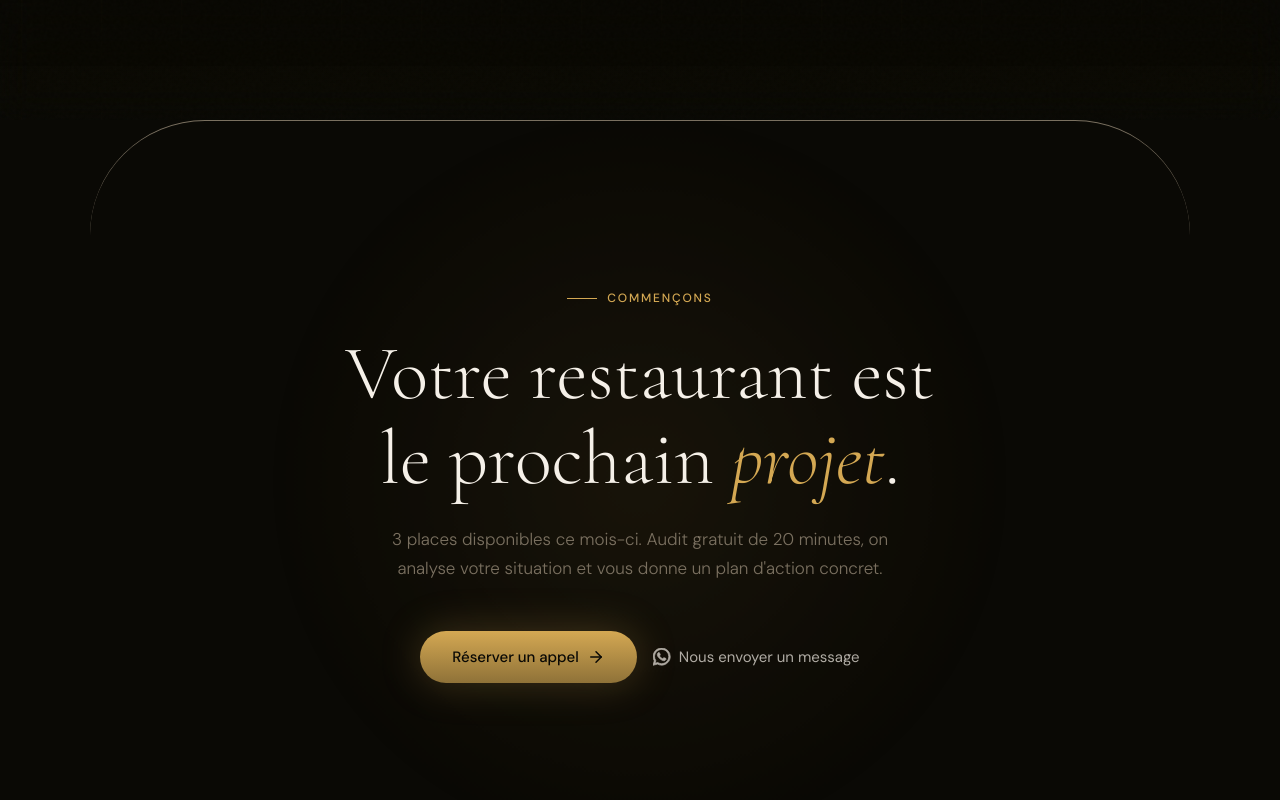
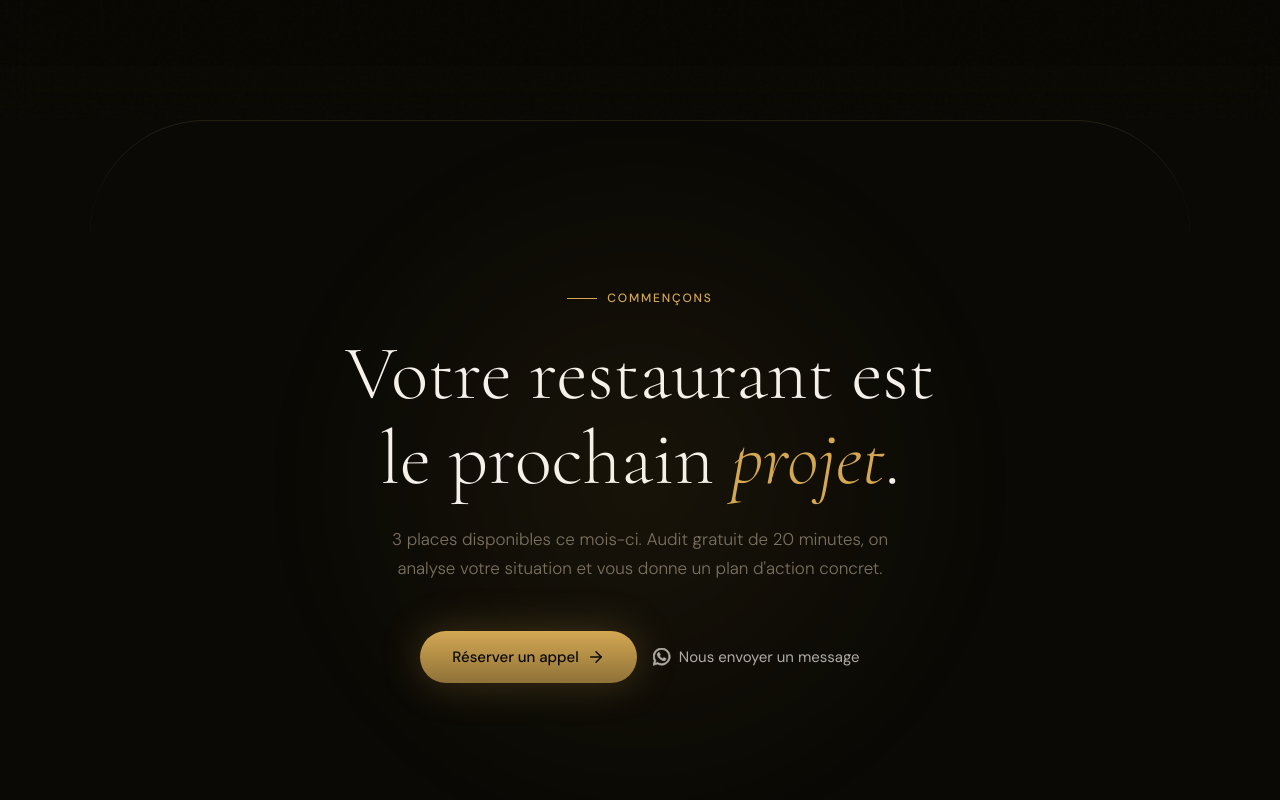
Before and after one commit to modalaiso/Pandor-Agency, a website: page public/réalisations.html in a window 1280 px wide. Shown: the part 680-1480 px from the top of the page. Drawn offline with nearby package versions, Linux system fonts and the light colour scheme; a web font is replaced by a local one.

Commit message:
Use --border for CTA; remove redirect.js
Swap the CTA section's border-top color variable from --muted to --border for consistent theming, and remove the js/redirect.js script include from index.html to disable/remove the redirect behavior.

```diff
--- a/public/css/style.css
+++ b/public/css/style.css
@@ -461,7 +461,7 @@ section { padding:120px 60px; }
 .faq-icon.rotated { transform:rotate(45deg); }
 
 /* CTA */
-.cta-section { text-align:center; padding:160px 60px; position:relative; overflow:hidden; border-top: 1px solid var(--muted); max-width: 1100px; margin: 0 auto; border-radius: 115px 115px 0 0; }
+.cta-section { text-align:center; padding:160px 60px; position:relative; overflow:hidden; border-top: 1px solid var(--border); max-width: 1100px; margin: 0 auto; border-radius: 115px 115px 0 0; }
 .cta-glow { position:absolute; top:50%; left:50%; transform:translate(-50%,-50%); width:800px; height:800px; background:radial-gradient(ellipse,rgba(212,168,83,.09) 0%,transparent 65%); pointer-events:none; animation:breathe 8s ease-in-out infinite; }
 .cta-section h2 { font-family:var(--font-display); font-size:clamp(40px,6vw,80px); font-weight:300; line-height:1.1; margin-bottom:24px; position:relative; }
 .cta-section h2 em { font-style:italic; color:var(--gold); }
```
Also changed, not shown: public/index.html (+0 -1 lines).
